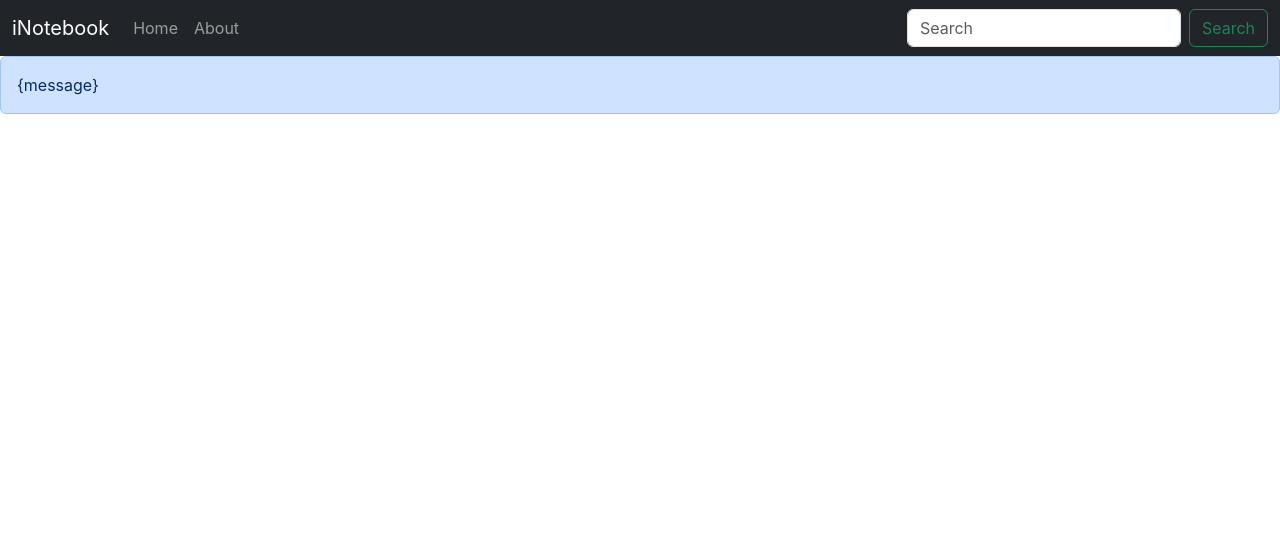
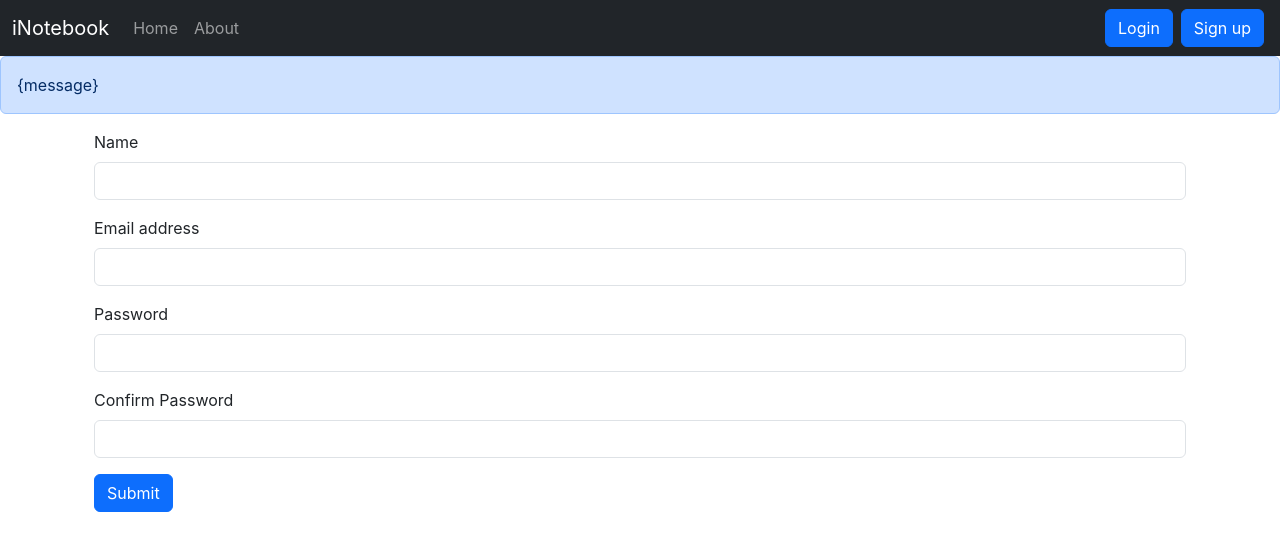
Before and after one commit to prparate/React_ExpressJS_INotebook, a React (Create React App) app: page /signup in a window 1280 px wide. Shown: the top 550 px of the page. Built offline with nearby package versions, Linux system fonts and the light colour scheme.

Commit message:
added login signup pages and redirection

```diff
--- a/src/App.js
+++ b/src/App.js
@@ -9,6 +9,8 @@
 import About from './components/About';
 import NoteState from './context/notes/NoteState';
 import Alert from './components/Alert';
+import Login from './components/Login';
+import Signup from './components/Signup';
 
 function App() {
   return (
@@ -22,6 +24,8 @@
               {/* React does partial matching of the path, so always use 'exact path' instead of 'path' */}
               <Route exact path="/" element={<Home />} />
               <Route exact path="/about" element={<About />} />
+              <Route exact path="/login" element={<Login />} />
+              <Route exact path="/signup" element={<Signup />} />
             </Routes>
           </div>
         </Router>
--- a/src/components/AddNote.js
+++ b/src/components/AddNote.js
@@ -1,4 +1,4 @@
-import React, { useContext, useState, useEffect } from 'react'
+import React, { useContext, useState } from 'react'
 import noteContext from '../context/notes/noteContext'
 
 const AddNote = () => {
@@ -16,6 +16,7 @@
     const handleAddNote = (event) => {
         event.preventDefault()
         addNote(note.title, note.description, note.tag)
+        setNote({ title: '', description: '', tag: '' })
     }
 
     return (
@@ -24,17 +25,17 @@
             <form className='my-3'>
                 <div className="mb-3">
                     <label htmlFor="title" className="form-label">Title</label>
-                    <input type="text" className="form-control" id="title" name='title' onChange={handleChange} />
+                    <input type="text" className="form-control" id="title" name='title' value={note.title} onChange={handleChange} />
                 </div>
                 <div className="mb-3">
                     <label htmlFor="description" className="form-label">Description</label>
-                    <input type="text" className="form-control" id="description" name='description' onChange={handleChange} />
+                    <input type="text" className="form-control" id="description" value={note.description} name='description' onChange={handleChange} />
                 </div>
                 <div className="mb-3">
                     <label htmlFor="tag" className="form-label">Tag</label>
-                    <input type="text" className="form-control" id="tag" name='tag' onChange={handleChange} />
+                    <input type="text" className="form-control" id="tag" name='tag' value={note.tag} onChange={handleChange} />
                 </div>
-                <button type="submit" className="btn btn-primary" onClick={handleAddNote}>Add Note</button>
+                <button disabled={note.title.length < 5 || note.description.length < 10} type="submit" className="btn btn-primary" onClick={handleAddNote}>Add Note</button>
             </form>
         </div>
     )
--- /dev/null
+++ b/src/components/Login.js
@@ -0,0 +1,49 @@
+import React, { useState } from 'react'
+import { useNavigate } from 'react-router-dom'
+
+const Login = () => {
+
+    const [credentials, setCredentials] = useState({ email: '', password: '' })
+
+    const navigate = useNavigate()
+
+    const handleSubmit = async (event) => {
+        event.preventDefault()
+
+        const url = 'http://localhost:5000/api/auth/login'
+        const response = await fetch(url, {
+            method: 'POST',
+            headers: {
+                "Content-Type": "application/json"
+            },
+            body: JSON.stringify({ email: credentials.email, password: credentials.password })
+        });
+        const json = await response.json()
+        console.log(json)
+        localStorage.setItem('token', json.authtoken)
+        navigate('/')
+    }
+
+    const handleChange = (event) => {
+        setCredentials({ ...credentials, [event.target.name]: event.target.value })
+    }
+
+    return (
+        <div>
+            <form onSubmit={handleSubmit}>
+                <div className="mb-3">
+                    <label htmlFor="email" className="form-label">Email address</label>
+                    <input type="email" className="form-control" id="email" name="email" value={credentials.email} onChange={handleChange} aria-describedby="emailHelp" />
+                    <div id="emailHelp" className="form-text">We'll never share your email with anyone else.</div>
+                </div>
+                <div className="mb-3">
+                    <label htmlFor="password" className="form-label">Password</label>
+                    <input type="password" className="form-control" id="password" name="password" value={credentials.password} onChange={handleChange} />
+                </div>
+                <button type="submit" className="btn btn-primary">Submit</button>
+            </form>
+        </div>
+    )
+}
+
+export default Login
--- a/src/components/Navbar.js
+++ b/src/components/Navbar.js
@@ -24,8 +24,8 @@
                         </li>
                     </ul>
                     <form className="d-flex" role="search">
-                        <input className="form-control me-2" type="search" placeholder="Search" aria-label="Search" />
-                        <button className="btn btn-outline-success" type="submit">Search</button>
+                        <Link className="btn btn-primary mx-1" to="/login" role="button">Login</Link>
+                        <Link className="btn btn-primary mx-1" to="/signup" role="button">Sign up</Link>
                     </form>
                 </div>
             </div>
--- a/src/components/Notes.js
+++ b/src/components/Notes.js
@@ -62,14 +62,15 @@
                         </div>
                         <div className="modal-footer">
                             <button ref={refClose} type="button" className="btn btn-secondary" data-bs-dismiss="modal">Close</button>
-                            <button type="button" className="btn btn-primary" onClick={handleUpdateNote}>Update Note</button>
+                            <button disabled={note.etitle.length < 5 || note.edescription.length < 10} type="button" className="btn btn-primary" onClick={handleUpdateNote}>Update Note</button>
                         </div>
                     </div>
                 </div>
             </div>
             <div className='container my-3'>
                 <h2>Your Notes</h2>
-                <div className='row my-3'>
+                <div className='container row my-3'>
+                    {notes.length === 0 && 'No notes to display'}
                     {notes.map((note) => {
                         return <NoteItem key={note._id} updateNote={updateNote} note={note} />
                     })}
--- /dev/null
+++ b/src/components/Signup.js
@@ -0,0 +1,60 @@
+import React, { useState } from 'react'
+import { useNavigate } from 'react-router-dom'
+
+const Signup = () => {
+
+    const [userFormDetails, setUserFormDetails] = useState({ name: '', email: '', password: '', cpassword: '' })
+
+    const navigate = useNavigate()
+
+    const handleChange = (event) => {
+        setUserFormDetails({ ...userFormDetails, [event.target.name]: event.target.value })
+    }
+
+    const handleSubmit = async (event) => {
+        event.preventDefault()
+
+        const { name, email, password } = userFormDetails
+
+        const url = 'http://localhost:5000/api/auth/createUser'
+        const response = await fetch(url, {
+            method: 'POST',
+            headers: {
+                "Content-Type": "application/json"
+            },
+            body: JSON.stringify({ name, email, password })
+        });
+        const json = await response.json()
+        console.log(json)
+        if (json.success) {
+            localStorage.setItem('token', json.authtoken)
+            navigate('/')
+        }
+    }
+
+    return (
+        <div className='container'>
+            <form onSubmit={handleSubmit}>
+                <div className="mb-3">
+                    <label htmlFor="name" className="form-label">Name</label>
+                    <input type="text" className="form-control" id="name" name='name' onChange={handleChange} minLength={5} required />
+                </div>
+                <div className="mb-3">
+                    <label htmlFor="email" className="form-label">Email address</label>
+                    <input type="email" className="form-control" id="email" name='email' onChange={handleChange} required />
+                </div>
+                <div className="mb-3">
+                    <label htmlFor="password" className="form-label">Password</label>
+                    <input type="password" className="form-control" id="password" name='password' onChange={handleChange} minLength={5} required />
+                </div>
+                <div className="mb-3">
+                    <label htmlFor="cpassword" className="form-label">Confirm Password</label>
+                    <input type="password" className="form-control" id="cpassword" name='cpassword' onChange={handleChange} minLength={5} required />
+                </div>
+                <button type="submit" className="btn btn-primary">Submit</button>
+            </form>
+        </div>
+    )
+}
+
+export default Signup
```
Also changed, not shown: 1 other file (tests, documents, lock files or other folders).
